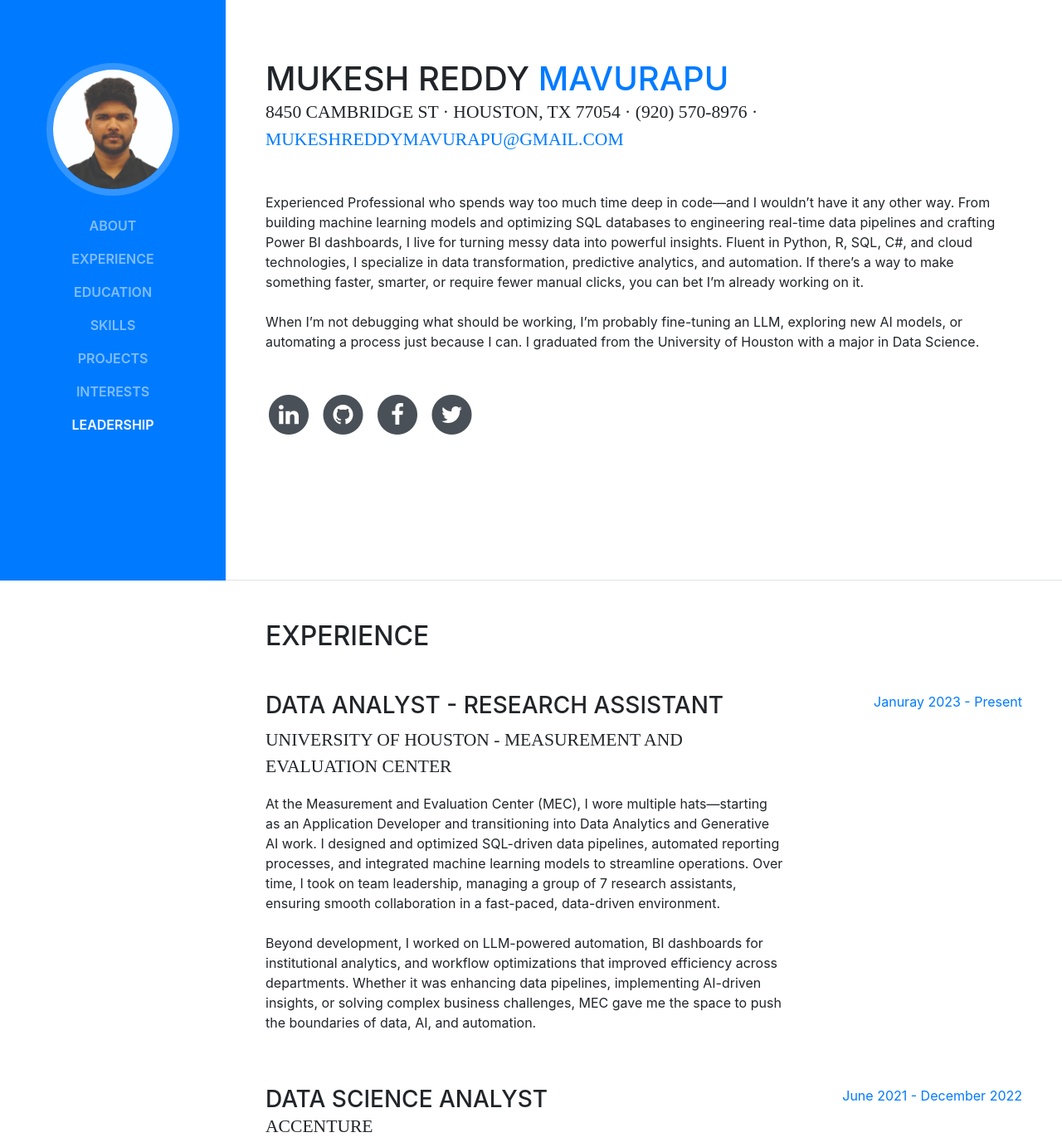
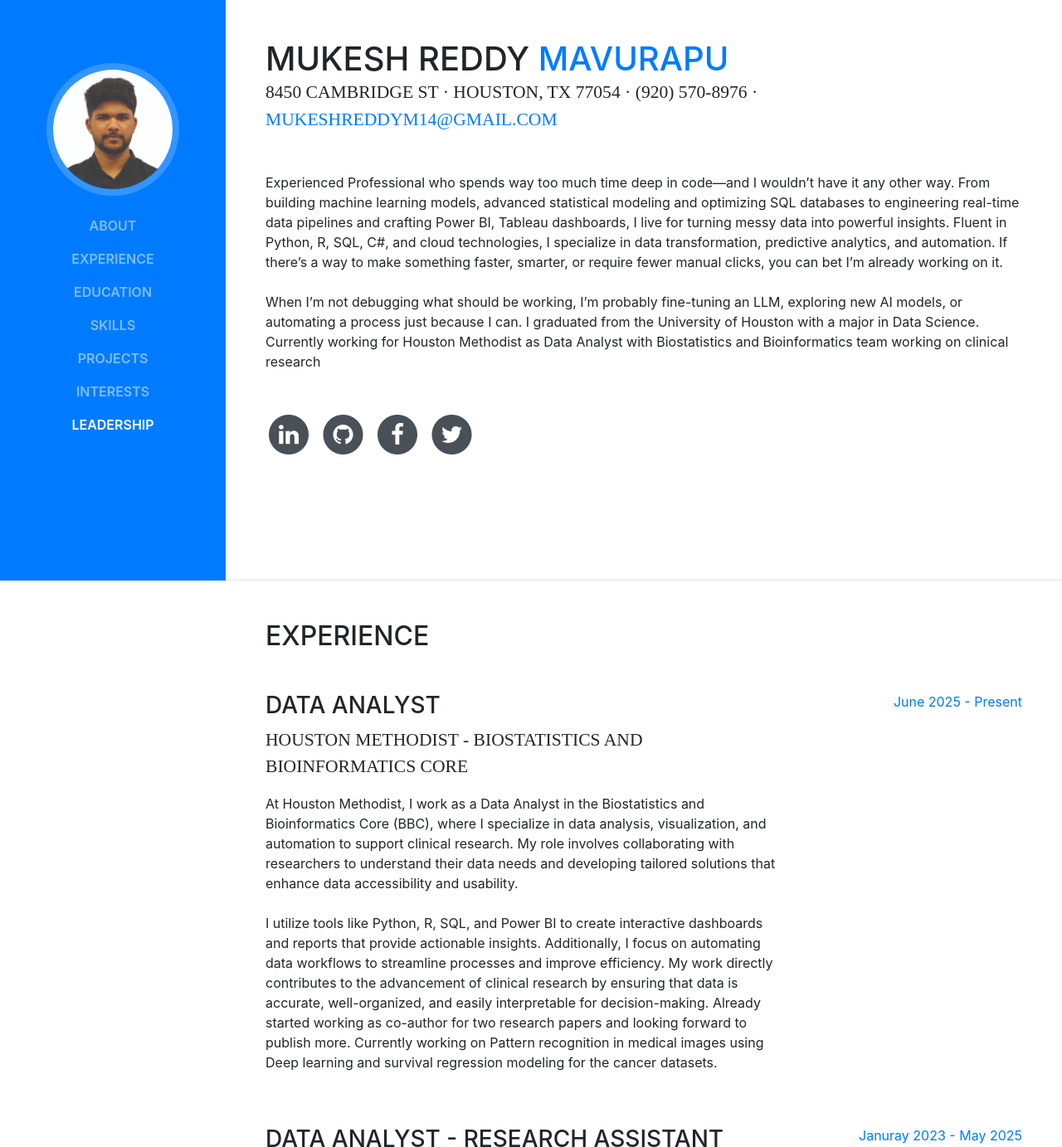
Before and after one commit to MukeshReddy2K/mukeshreddy2k.github.io, a website with bundled scripts: page index.html in a window 1280 px wide. Shown: the part 100-1483 px from the top of the page at 83% size. Built offline with nearby package versions, Linux system fonts and the light colour scheme; a web font is replaced by a local one.

Commit message:
new job addition

```diff
--- a/index.html
+++ b/index.html
@@ -73,13 +73,19 @@
             <span class="text-primary">Mavurapu</span>
           </h1>
           <div class="subheading mb-5">8450 Cambridge St · Houston, TX 77054 · (920) 570-8976 ·
-            <a href="mailto:name@email.com">mukeshreddymavurapu@gmail.com</a>
+            <a href="mailto:name@email.com">mukeshreddym14@gmail.com</a>
           </div>
-          <p class="mb-5">Experienced Professional who spends way too much time deep in code—and I wouldn’t have it any other way. From building machine learning models and optimizing SQL databases to engineering real-time data pipelines and crafting Power BI dashboards, I live for turning messy data into powerful insights.
-Fluent in Python, R, SQL, C#, and cloud technologies, I specialize in data transformation, predictive analytics, and automation. If there’s a way to make something faster, smarter, or require fewer manual clicks, you can bet I’m already working on it.
-<br><br>
-When I’m not debugging what should be working, I’m probably fine-tuning an LLM, exploring new AI models, or automating a process just because I can.
-I graduated from the University of Houston with a major in Data Science.</p>
+          <p class="mb-5">Experienced Professional who spends way too much time deep in code—and I wouldn’t have it any other way.
+            From building machine learning models, advanced statistical modeling and optimizing SQL databases to engineering real-time data pipelines and crafting
+            Power BI, Tableau dashboards, I live for turning messy data into powerful insights.
+            Fluent in Python, R, SQL, C#, and cloud technologies, I specialize in data transformation,
+            predictive analytics, and automation. If there’s a way to make something faster, smarter, or
+            require fewer manual clicks, you can bet I’m already working on it.
+            <br><br>
+            When I’m not debugging what should be working, I’m probably fine-tuning an LLM, exploring new AI models,
+            or automating a process just because I can.
+            I graduated from the University of Houston with a major in Data Science. Currently working for Houston Methodist as Data Analyst
+          with Biostatistics and Bioinformatics team working on clinical research</p>
           <ul class="list-inline list-social-icons mb-0">
 
             <li class="list-inline-item">
@@ -122,6 +128,22 @@ I graduated from the University of Houston with a major in Data Science.</p>
         <div class="my-auto">
           <h2 class="mb-5">Experience</h2>
 
+          <div class="resume-item d-flex flex-column flex-md-row mb-5">
+            <div class="resume-content mr-auto">
+              <h3 class="MB-0">Data Analyst </h3>
+              <div class="subheading mb-3">Houston Methodist - Biostatistics and Bioinformatics Core</div>
+              <p>
+                At Houston Methodist, I work as a Data Analyst in the Biostatistics and Bioinformatics Core (BBC), where I specialize in data analysis, visualization, and automation to support clinical research. My role involves collaborating with researchers to understand their data needs and developing tailored solutions that enhance data accessibility and usability.
+              <br><br>
+              I utilize tools like Python, R, SQL, and Power BI to create interactive dashboards and reports that provide actionable insights. Additionally, I focus on automating data workflows to streamline processes and improve efficiency. My work directly contributes to the advancement of clinical research by ensuring that data is accurate, well-organized, and easily interpretable for decision-making.
+              Already started working as co-author for two research papers and looking forward to publish more. Currently working on Pattern recognition in medical images using Deep learning and survival regression modeling for the cancer datasets.
+            </p>
+            </div>
+            <div class="resume-date text-md-right">
+              <span class="text-primary">June 2025 - Present</span>
+            </div>
+          </div>
+
 
           <div class="resume-item d-flex flex-column flex-md-row mb-5">
             <div class="resume-content mr-auto">
@@ -133,7 +155,7 @@ Beyond development, I worked on LLM-powered automation, BI dashboards for instit
               </p>
             </div>
             <div class="resume-date text-md-right">
-              <span class="text-primary">Januray 2023 - Present</span>
+              <span class="text-primary">Januray 2023 - May 2025</span>
             </div>
           </div>
 
@@ -156,7 +178,7 @@ In another project involving big data processing, I developed scalable Hadoop an
             <div class="resume-content mr-auto">
               <h3 class="mb-0">Data Analyst </h3>
               <div class="subheading mb-3">Convergence Energy</div>
-              <p>At Mainavi Global Solutions, I worked as a Junior Data Analyst for Convergence Energy, focusing on innovative energy solutions. Excelled proficiency in Python, SQL for dataflow and preprocessing. Introduced to the cloud and was a great learning opportunity to start my career. I built a predictive model with Python, Pandas, and Scikit-learn to forecast solar energy generation, improving trading strategies and grid efficiency. Additionally, I implemented a real-time data pipeline with AWS Kinesis, EC2, and Aurora, enabling continuous monitoring and proactive maintenance, reducing downtime and operational costs.
+              <p>At Convergence energy, I worked as a Junior Data Analyst for Convergence Energy, focusing on innovative energy solutions. Excelled proficiency in Python, SQL for dataflow and preprocessing. Introduced to the cloud and was a great learning opportunity to start my career. I built a predictive model with Python, Pandas, and Scikit-learn to forecast solar energy generation, improving trading strategies and grid efficiency. Additionally, I implemented a real-time data pipeline with AWS Kinesis, EC2, and Aurora, enabling continuous monitoring and proactive maintenance, reducing downtime and operational costs.
               </p>
             </div>
             <div class="resume-date text-md-right">
@@ -314,9 +336,15 @@ In another project involving big data processing, I developed scalable Hadoop an
       <section class="resume-section p-3 p-lg-5 d-flex flex-column" id="Projects">
         <div class="my-auto">
             <h2 class="mb-5">Projects</h2>
+            <div class="project-box">
+                <p>Here are some of the projects that I have worked on. You can find more details and code repositories on my <a href="https://github.com/MukeshReddy2K"> GitHub profile</a>
+                </p>
+            </div>
 
             <div class="row">
                 <!-- Left Column for Project 1 -->
+
+
                 <div class="col-md-6 mb-4">
                     <div class="project-box">
                         <h3>Store-Item-Demand-Forecasting-Challenge</h3>
```
